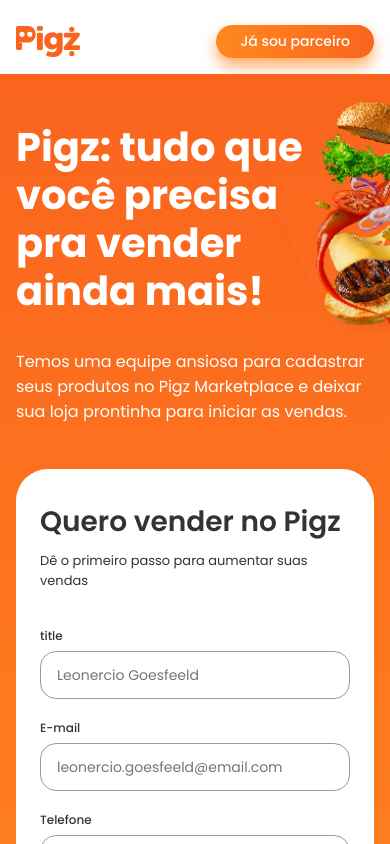
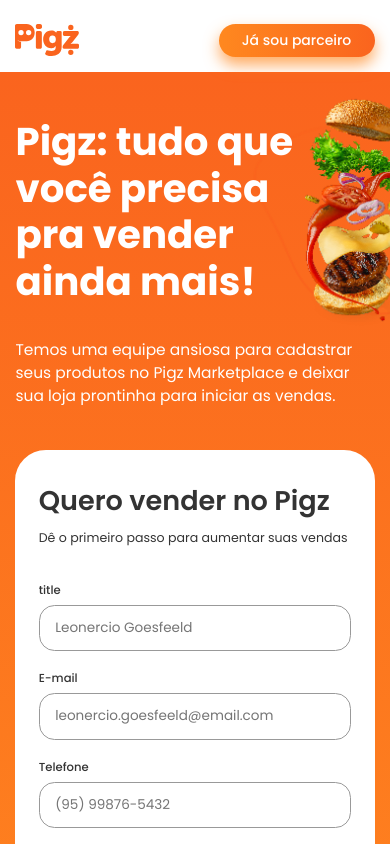
Before and after one commit to lucaslimadev/Desafio-Front-End-Web-Pigz, a React (Vite) app: page / in a window 390 px wide. Shown: the top 844 px of the page. Built offline with nearby package versions, Linux system fonts and the light colour scheme.

Commit message:
Desafio Pigz

```diff
--- a/src/App.module.css
+++ b/src/App.module.css
@@ -102,3 +102,16 @@
 .contentInfoDescription h3 {
   margin: 0 4rem;
 }
+
+
+@media (max-width: 375px) {
+  .cardCarousel img {
+    height: 19rem;
+  }
+}
+
+@media (max-width: 390px) {
+  .cardCarousel img {
+    height: 20rem;
+  }
+}
--- a/src/components/Footer.jsx
+++ b/src/components/Footer.jsx
@@ -28,8 +28,8 @@
                 <div className={styles.appFooter}>
                     <p>Baixe o App</p>
                     <div>
-                        <img src={imgAppStore} alt="Selo da Apple Store" />
-                        <img src={imgGooglePlay} alt="Selo da Google Play" />
+                        <a href="#"><img src={imgAppStore} alt="Selo da Apple Store" /></a>
+                        <a href="#"><img src={imgGooglePlay} alt="Selo da Google Play" /></a>
                     </div>
                 </div>
 
--- a/src/global.css
+++ b/src/global.css
@@ -28,7 +28,8 @@
 }
 
 html,
-body {
+body
+{
     width: 100%;
     height: 100%;
 }
@@ -62,12 +63,24 @@
 }
 
 h3 {
-  text-align: center;
-  font-size: 3.2rem;
-  font-weight: 700;
+    text-align: center;
+    font-size: 3.2rem;
+    font-weight: 700;
 }
 
 .container {
-   max-width: 60rem;
+    max-width: 60rem;
     margin: 0 auto;
 }
+
+@media (max-width: 375px) {
+    html {
+        font-size: 58.5%;
+    }
+}
+
+@media (max-width: 390px) {
+    html {
+        font-size: 60.5%;
+    }
+}
```
